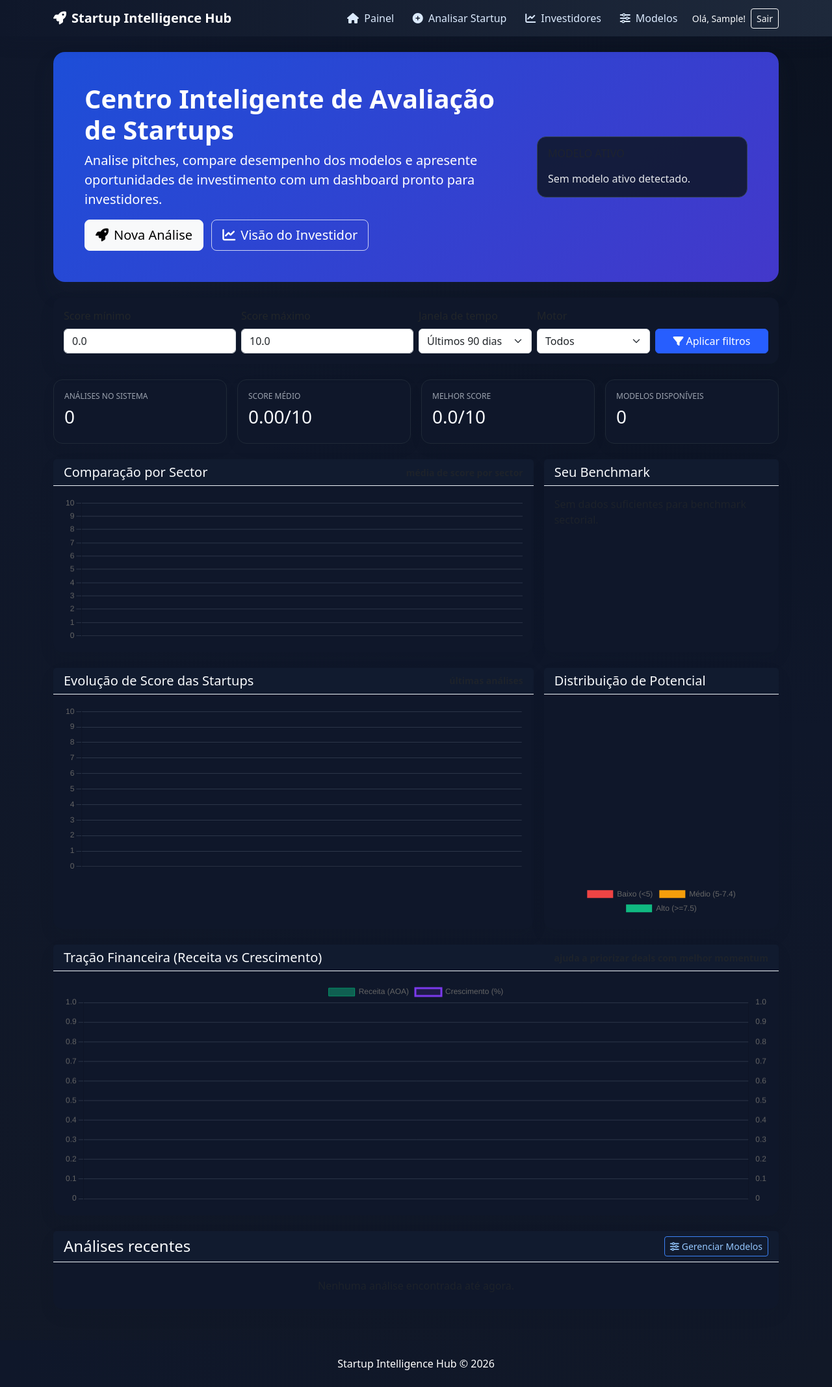
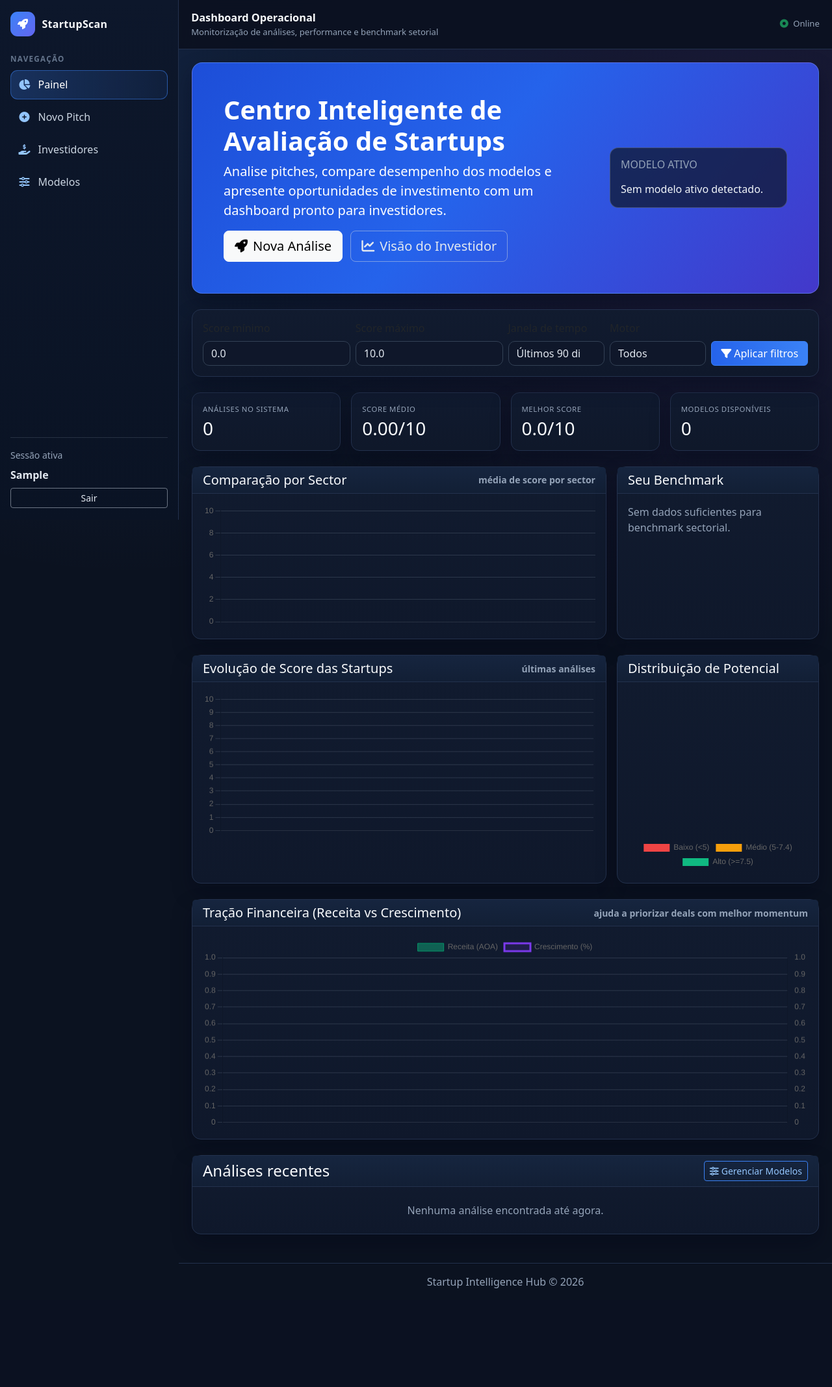
Before and after one commit to rickdeu/startupscan-backend, a Django app: page / in a window 1280 px wide. Shown: the whole page at 65% size. After the commit the page ends 1983 px from the top, so only its background shows below. Run offline with Django 5.2, Linux system fonts and the light colour scheme; the visitor is signed in with stand-in values (Sample User, id 1); data that the repository does not hold is empty; parts of the project's set-up code (start-up, migrations or seed data) failed here and were passed over; some libraries are stand-ins or nearby versions.

Commit message:
Redesenha frontend para layout admin com sidebar e topbar
Co-authored-by: André Hangalo <hangaloandre@gmail.com>

```diff
--- a/startupscan_api/templates/analyzer/base.html
+++ b/startupscan_api/templates/analyzer/base.html
@@ -12,64 +12,64 @@
     {% block extra_head %}{% endblock %}
 </head>
 <body class="app-body">
-    <nav class="navbar navbar-expand-lg navbar-dark app-navbar">
-        <div class="container">
-            <a class="navbar-brand" href="{% url 'dashboard' %}">
-                <i class="fas fa-rocket me-2"></i>Startup Intelligence Hub
+    <div class="app-shell">
+        <aside class="app-sidebar" id="appSidebar">
+            <div class="sidebar-brand">
+                <a href="{% url 'dashboard' %}" class="brand-link">
+                    <span class="brand-icon"><i class="fas fa-rocket"></i></span>
+                    <span class="brand-text">StartupScan</span>
                 </a>
-            <button class="navbar-toggler" type="button" data-bs-toggle="collapse" data-bs-target="#navbarNav">
-                <span class="navbar-toggler-icon"></span>
+            </div>
+            <div class="sidebar-caption">NAVEGAÇÃO</div>
+            <nav class="sidebar-nav">
+                <a class="sidebar-link {% if request.path == '/' %}active{% endif %}" href="{% url 'dashboard' %}">
+                    <i class="fas fa-chart-pie"></i><span>Painel</span>
+                </a>
+                <a class="sidebar-link {% if '/analyze/form/' in request.path %}active{% endif %}" href="{% url 'pitch_form' %}">
+                    <i class="fas fa-plus-circle"></i><span>Novo Pitch</span>
+                </a>
+                <a class="sidebar-link {% if '/investors/' in request.path %}active{% endif %}" href="{% url 'investor_dashboard' %}">
+                    <i class="fas fa-hand-holding-dollar"></i><span>Investidores</span>
+                </a>
+                {% if user.is_authenticated %}
+                <a class="sidebar-link {% if '/models/' in request.path %}active{% endif %}" href="{% url 'model_management' %}">
+                    <i class="fas fa-sliders"></i><span>Modelos</span>
+                </a>
+                {% endif %}
+            </nav>
+
+            <div class="sidebar-footer">
+                {% if user.is_authenticated %}
+                <div class="small text-muted mb-2">Sessão ativa</div>
+                <div class="fw-semibold mb-2">{{ user.first_name|default:user.username }}</div>
+                <form action="{% url 'logout' %}" method="post">
+                    {% csrf_token %}
+                    <button type="submit" class="btn btn-sm btn-outline-light w-100">Sair</button>
+                </form>
+                {% else %}
+                <a href="{% url 'login' %}" class="btn btn-sm btn-primary w-100 mb-2">Entrar</a>
+                <a href="{% url 'register' %}" class="btn btn-sm btn-outline-light w-100">Criar conta</a>
+                {% endif %}
+            </div>
+        </aside>
+
+        <div class="app-main">
+            <header class="app-topbar">
+                <div class="d-flex align-items-center gap-2">
+                    <button class="btn btn-sm btn-outline-light d-lg-none" id="sidebarToggleBtn" type="button">
+                        <i class="fas fa-bars"></i>
                     </button>
-            <div class="collapse navbar-collapse" id="navbarNav">
-                <ul class="navbar-nav ms-auto align-items-lg-center">
-                    <li class="nav-item">
-                        <a class="nav-link" href="{% url 'dashboard' %}">
-                            <i class="fas fa-home me-1"></i> Painel
-                        </a>
-                    </li>
-                    <li class="nav-item">
-                        <a class="nav-link" href="{% url 'pitch_form' %}">
-                            <i class="fas fa-plus-circle me-1"></i> Analisar Startup
-                        </a>
-                    </li>
-                    <li class="nav-item">
-                        <a class="nav-link" href="{% url 'investor_dashboard' %}">
-                            <i class="fas fa-chart-line me-1"></i> Investidores
-                        </a>
-                    </li>
-                    {% if user.is_authenticated %}
-                    <li class="nav-item">
-                        <a class="nav-link" href="{% url 'model_management' %}">
-                            <i class="fas fa-sliders me-1"></i> Modelos
-                        </a>
-                    </li>
-                    <li class="nav-item ms-lg-2">
-                        <span class="navbar-text small text-light">Olá, {{ user.first_name|default:user.username }}!</span>
-                    </li>
-                    <li class="nav-item ms-lg-2">
-                        <form action="{% url 'logout' %}" method="post" class="d-inline">
-                            {% csrf_token %}
-                            <button type="submit" class="btn btn-sm btn-outline-light">Sair</button>
-                        </form>
-                    </li>
-                    {% else %}
-                    <li class="nav-item">
-                        <a class="nav-link" href="{% url 'login' %}">
-                            <i class="fas fa-sign-in-alt me-1"></i> Entrar
-                        </a>
-                    </li>
-                    <li class="nav-item">
-                        <a class="nav-link" href="{% url 'register' %}">
-                            <i class="fas fa-user-plus me-1"></i> Registrar
-                        </a>
-                    </li>
-                    {% endif %}
-                </ul>
+                    <div>
+                        <div class="topbar-title">{% block topbar_title %}Dashboard Inteligente{% endblock %}</div>
+                        <div class="topbar-subtitle">{% block topbar_subtitle %}Visão consolidada de performance e oportunidades{% endblock %}</div>
                     </div>
                 </div>
-    </nav>
+                <div class="topbar-meta">
+                    <span><i class="fas fa-circle-dot me-1 text-success"></i> Online</span>
+                </div>
+            </header>
 
-    <main class="container my-4">
+            <main class="app-content">
                 {% if messages %}
                 <div class="mb-3">
                     {% for message in messages %}
@@ -82,13 +82,23 @@
                 {% block content %}{% endblock %}
             </main>
 
-    <footer class="app-footer text-white py-4 mt-5">
-        <div class="container text-center">
-            <p class="mb-0">Startup Intelligence Hub &copy; {% now "Y" %}</p>
+            <footer class="app-footer py-3">
+                <p class="mb-0 text-center">Startup Intelligence Hub &copy; {% now "Y" %}</p>
+            </footer>
         </div>
-    </footer>
+    </div>
 
     <script src="https://cdn.jsdelivr.net/npm/bootstrap@5.3.0/dist/js/bootstrap.bundle.min.js"></script>
+    <script>
+        (function () {
+            const toggle = document.getElementById("sidebarToggleBtn");
+            const sidebar = document.getElementById("appSidebar");
+            if (!toggle || !sidebar) return;
+            toggle.addEventListener("click", function () {
+                sidebar.classList.toggle("open");
+            });
+        })();
+    </script>
     {% block extra_scripts %}{% endblock %}
 </body>
 </html>
--- a/startupscan_api/templates/analyzer/dashboard.html
+++ b/startupscan_api/templates/analyzer/dashboard.html
@@ -1,4 +1,7 @@
 {% extends "analyzer/base.html" %}
+
+{% block topbar_title %}Dashboard Operacional{% endblock %}
+{% block topbar_subtitle %}Monitorização de análises, performance e benchmark setorial{% endblock %}
 
 {% block content %}
 <div class="hero-panel p-4 p-lg-5 mb-4">
--- a/startupscan_api/templates/analyzer/investor_dashboard.html
+++ b/startupscan_api/templates/analyzer/investor_dashboard.html
@@ -1,4 +1,7 @@
 {% extends "analyzer/base.html" %}
+
+{% block topbar_title %}Dashboard de Investidores{% endblock %}
+{% block topbar_subtitle %}Priorização de oportunidades por score, tração e risco{% endblock %}
 
 {% block content %}
 <div class="hero-panel p-4 mb-4">
--- a/startupscan_api/templates/analyzer/model_management.html
+++ b/startupscan_api/templates/analyzer/model_management.html
@@ -1,4 +1,7 @@
 {% extends "analyzer/base.html" %}
+
+{% block topbar_title %}Gestão de Modelos{% endblock %}
+{% block topbar_subtitle %}Treino, ativação, metadata e governança dos modelos{% endblock %}
 
 {% block content %}
 <div class="d-flex justify-content-between align-items-center mb-4">
--- a/startupscan_api/templates/analyzer/pitch_form.html
+++ b/startupscan_api/templates/analyzer/pitch_form.html
@@ -1,4 +1,7 @@
 {% extends "analyzer/base.html" %}
+
+{% block topbar_title %}Novo Pitch Multimodal{% endblock %}
+{% block topbar_subtitle %}Submeta texto, documento, áudio, vídeo e dados financeiros{% endblock %}
 
 {% block content %}
 <div class="card">
--- a/startupscan_api/templates/analyzer/result.html
+++ b/startupscan_api/templates/analyzer/result.html
@@ -1,4 +1,7 @@
 {% extends "analyzer/base.html" %}
+
+{% block topbar_title %}Resultado da Análise{% endblock %}
+{% block topbar_subtitle %}Diagnóstico automático com score, categorias e recomendações{% endblock %}
 
 {% block content %}
 <div class="card">
--- a/static/analyzer/css/styles.css
+++ b/static/analyzer/css/styles.css
@@ -1,213 +1,343 @@
 :root {
-    --app-dark: #0a0f1f;
-    --app-primary: #275efe;
-    --app-primary-soft: #eef3ff;
-    --app-text: #1c2434;
-    --app-bg-1: #eef2ff;
-    --app-bg-2: #f8f9fc;
-    --app-bg-3: #f3f5fa;
-    --card-bg: #ffffff;
-    --card-border: #e5e7eb;
-    --muted-text: #6b7280;
-    --header-bg: #f8fbff;
+    --bg-main: #0b1220;
+    --bg-surface: #111a2d;
+    --bg-surface-soft: #16223b;
+    --bg-sidebar: #0e1628;
+    --border-color: #23314d;
+    --text-main: #e5e7eb;
+    --text-soft: #94a3b8;
+    --primary: #3b82f6;
+    --primary-soft: rgba(59, 130, 246, 0.14);
+    --success: #10b981;
+    --warning: #f59e0b;
+    --danger: #ef4444;
+    --shadow-card: 0 14px 30px rgba(2, 6, 23, 0.35);
 }
 
-.app-body,
-.card,
-.kpi-card,
-.hero-panel,
-.glass-card,
-.app-navbar,
-.app-footer {
-    transition: background-color 0.25s ease, color 0.25s ease, border-color 0.25s ease, box-shadow 0.25s ease;
+* {
+    scrollbar-color: #334155 #0f172a;
 }
 
 .app-body {
-    background: radial-gradient(circle at top right, var(--app-bg-1) 0%, var(--app-bg-2) 45%, var(--app-bg-3) 100%);
-    color: var(--app-text);
+    margin: 0;
+    background:
+        radial-gradient(circle at 15% 5%, rgba(59, 130, 246, 0.14) 0%, rgba(59, 130, 246, 0) 36%),
+        radial-gradient(circle at 88% 12%, rgba(139, 92, 246, 0.12) 0%, rgba(139, 92, 246, 0) 36%),
+        var(--bg-main);
+    color: var(--text-main);
     min-height: 100vh;
 }
 
-.app-navbar {
-    background: linear-gradient(90deg, #0f172a, #1e293b);
-    box-shadow: 0 8px 24px rgba(15, 23, 42, 0.25);
+.app-shell {
+    display: flex;
+    min-height: 100vh;
 }
 
-.app-navbar .navbar-brand {
-    color: #ffffff !important;
-    font-weight: 700;
+.app-sidebar {
+    width: 275px;
+    background: linear-gradient(180deg, #0d172b 0%, #0a1324 100%);
+    border-right: 1px solid var(--border-color);
+    position: sticky;
+    top: 0;
+    height: 100vh;
+    padding: 1.15rem 1rem;
+    display: flex;
+    flex-direction: column;
+    z-index: 1020;
 }
 
-.app-navbar .nav-link {
-    color: #dbeafe !important;
-    font-weight: 500;
-    border-radius: 10px;
-    padding: 0.45rem 0.75rem !important;
-    margin: 0 0.15rem;
+.sidebar-brand {
+    margin-bottom: 1.1rem;
 }
 
-.app-navbar .nav-link:hover,
-.app-navbar .nav-link:focus {
-    color: #ffffff !important;
-    background: rgba(59, 130, 246, 0.25);
+.brand-link {
+    display: inline-flex;
+    align-items: center;
+    gap: 0.65rem;
+    text-decoration: none;
 }
 
-.app-navbar .navbar-text {
-    color: #f8fafc !important;
+.brand-icon {
+    width: 38px;
+    height: 38px;
+    border-radius: 11px;
+    background: linear-gradient(135deg, #3b82f6, #6366f1);
+    color: #fff;
+    display: inline-flex;
+    align-items: center;
+    justify-content: center;
 }
 
-.app-navbar .navbar-collapse {
-    border-radius: 12px;
+.brand-text {
+    color: #f8fafc;
+    font-weight: 700;
+    letter-spacing: 0.02em;
+}
+
+.sidebar-caption {
+    color: #64748b;
+    font-size: 0.73rem;
+    font-weight: 600;
+    letter-spacing: 0.11em;
+    margin: 0.5rem 0;
+}
+
+.sidebar-nav {
+    display: flex;
+    flex-direction: column;
+    gap: 0.25rem;
+}
+
+.sidebar-link {
+    display: flex;
+    align-items: center;
+    gap: 0.75rem;
+    text-decoration: none;
+    color: #cbd5e1;
+    font-weight: 500;
+    padding: 0.62rem 0.72rem;
+    border-radius: 11px;
+    border: 1px solid transparent;
+}
+
+.sidebar-link i {
+    width: 18px;
+    text-align: center;
+    color: #93c5fd;
+}
+
+.sidebar-link:hover {
+    color: #fff;
+    background: rgba(59, 130, 246, 0.12);
+    border-color: rgba(59, 130, 246, 0.3);
+}
+
+.sidebar-link.active {
+    color: #fff;
+    background: linear-gradient(90deg, rgba(59, 130, 246, 0.25), rgba(59, 130, 246, 0.09));
+    border-color: rgba(59, 130, 246, 0.5);
+}
+
+.sidebar-footer {
+    margin-top: auto;
+    border-top: 1px solid rgba(148, 163, 184, 0.2);
+    padding-top: 0.95rem;
+    color: #e2e8f0;
+}
+
+.app-main {
+    flex: 1;
+    min-width: 0;
+    display: flex;
+    flex-direction: column;
+}
+
+.app-topbar {
+    position: sticky;
+    top: 0;
+    z-index: 1010;
+    background: rgba(11, 18, 32, 0.94);
+    border-bottom: 1px solid var(--border-color);
+    backdrop-filter: blur(8px);
+    padding: 0.95rem 1.2rem;
+    display: flex;
+    align-items: center;
+    justify-content: space-between;
+}
+
+.topbar-title {
+    font-size: 1.02rem;
+    font-weight: 700;
+    color: #f8fafc;
+}
+
+.topbar-subtitle {
+    color: var(--text-soft);
+    font-size: 0.82rem;
+}
+
+.topbar-meta {
+    color: var(--text-soft);
+    font-size: 0.82rem;
+}
+
+.app-content {
+    padding: 1.25rem;
 }
 
 .app-footer {
-    background: linear-gradient(90deg, #0f172a, #111827);
+    margin-top: auto;
+    padding-left: 1.25rem;
+    padding-right: 1.25rem;
+    border-top: 1px solid var(--border-color);
+    color: var(--text-soft);
 }
 
 .hero-panel {
-    background: linear-gradient(135deg, #1d4ed8, #4338ca);
+    background: linear-gradient(130deg, #1d4ed8 0%, #2563eb 45%, #4338ca 100%);
     color: #fff;
-    border-radius: 18px;
-    box-shadow: 0 18px 30px rgba(31, 41, 55, 0.2);
+    border: 1px solid rgba(191, 219, 254, 0.25);
+    border-radius: 16px;
+    box-shadow: var(--shadow-card);
 }
 
 .glass-card {
-    background: rgba(255, 255, 255, 0.9);
-    color: #111827;
-    border: 1px solid rgba(148, 163, 184, 0.3);
-    border-radius: 14px;
+    background: rgba(15, 23, 42, 0.72);
+    border: 1px solid rgba(148, 163, 184, 0.35);
+    border-radius: 13px;
+    color: #f1f5f9;
 }
 
 .kpi-card {
-    background: var(--card-bg);
-    border-radius: 14px;
-    border: 1px solid var(--card-border);
+    background: linear-gradient(180deg, #101a2f, #0f182a);
+    border-radius: 13px;
+    border: 1px solid var(--border-color);
     padding: 1rem;
-    box-shadow: 0 8px 20px rgba(15, 23, 42, 0.06);
+    box-shadow: var(--shadow-card);
+}
+
+.kpi-card h3,
+.kpi-card h4 {
+    color: #f8fafc;
+    margin-bottom: 0;
 }
 
 .kpi-label {
     display: block;
     text-transform: uppercase;
-    font-size: 0.75rem;
-    color: var(--muted-text);
+    letter-spacing: 0.05em;
+    font-size: 0.71rem;
+    color: var(--text-soft);
     margin-bottom: 0.35rem;
 }
 
 .card {
-    border: 0;
     border-radius: 14px;
-    background: var(--card-bg);
-    box-shadow: 0 10px 24px rgba(15, 23, 42, 0.08);
+    border: 1px solid var(--border-color);
+    background: linear-gradient(180deg, #111b2f 0%, #0f182b 100%);
+    box-shadow: var(--shadow-card);
 }
 
 .card-header {
-    border-bottom: 1px solid #eef2f7;
+    border-bottom: 1px solid var(--border-color);
     font-weight: 600;
-    background: var(--header-bg);
-    color: var(--app-text);
+    background: linear-gradient(180deg, #16253f 0%, #121f35 100%);
+    color: #f8fafc;
+}
+
+.card .text-muted,
+.text-muted {
+    color: #94a3b8 !important;
+}
+
+.table {
+    color: var(--text-main);
+}
+
+.table th {
+    color: #cbd5e1;
+    font-size: 0.82rem;
+    text-transform: uppercase;
+    letter-spacing: 0.04em;
+}
+
+.table-hover > tbody > tr:hover > * {
+    --bs-table-accent-bg: rgba(37, 99, 235, 0.11);
+    color: #fff;
+}
+
+.table-striped > tbody > tr:nth-of-type(odd) > * {
+    --bs-table-accent-bg: rgba(15, 23, 42, 0.4);
 }
 
 .investor-thesis {
-    background: var(--app-primary-soft);
-    border-color: #c7d2fe !important;
+    background: rgba(37, 99, 235, 0.12);
+    border-color: rgba(37, 99, 235, 0.3) !important;
 }
 
-.table th {
-    font-size: 0.85rem;
-    color: #475569;
+.form-control,
+.form-select {
+    border-radius: 10px;
+    border-color: #334155;
+    background: #0f172a;
+    color: #e2e8f0;
 }
 
-.table td {
-    vertical-align: middle;
+.form-control::placeholder {
+    color: #64748b;
+}
+
+.form-control:focus,
+.form-select:focus {
+    background: #0f172a;
+    color: #f8fafc;
+    border-color: #3b82f6;
+    box-shadow: 0 0 0 0.25rem rgba(59, 130, 246, 0.24);
+}
+
+.btn-primary {
+    background: linear-gradient(90deg, #2563eb, #3b82f6);
+    border-color: #3b82f6;
+}
+
+.btn-primary:hover {
+    background: linear-gradient(90deg, #1d4ed8, #2563eb);
+    border-color: #2563eb;
+}
+
+.btn-outline-primary {
+    border-color: #3b82f6;
+    color: #93c5fd;
+}
+
+.btn-outline-primary:hover {
+    background: #3b82f6;
+    border-color: #3b82f6;
+    color: #e2e8f0;
+}
+
+.btn-outline-light {
+    border-color: rgba(203, 213, 225, 0.5);
+    color: #e2e8f0;
+}
+
+.btn-outline-light:hover {
+    background: rgba(203, 213, 225, 0.14);
+}
+
+.badge.bg-warning {
+    color: #111827 !important;
+}
+
+details summary {
+    cursor: pointer;
+}
+
+.table-responsive {
+    border-radius: 0 0 14px 14px;
 }
 
 canvas {
     max-width: 100%;
 }
 
-.hero-panel .btn-outline-light {
-    border-color: rgba(255, 255, 255, 0.75);
-    color: #fff;
-}
+@media (max-width: 991px) {
+    .app-sidebar {
+        position: fixed;
+        left: -285px;
+        transition: left 0.24s ease;
+        box-shadow: 0 18px 35px rgba(2, 6, 23, 0.45);
+    }
 
-.hero-panel .btn-outline-light:hover {
-    background: rgba(255, 255, 255, 0.2);
-    color: #fff;
-}
+    .app-sidebar.open {
+        left: 0;
+    }
 
-.theme-toggle-btn {
-    min-width: 38px;
-}
+    .app-topbar {
+        padding: 0.8rem 0.95rem;
+    }
 
-.table-responsive {
-    border-radius: 0 0 14px 14px;
-}
-
-.btn-primary {
-    background: var(--app-primary);
-    border-color: var(--app-primary);
-}
-
-.btn-primary:hover {
-    background: #1e4ae0;
-    border-color: #1e4ae0;
-}
-
-details summary {
-    cursor: pointer;
-}
-
-@media (max-width: 992px) {
-    .hero-panel .btn {
-        width: 100%;
-        margin-bottom: 0.5rem;
+    .app-content {
+        padding: 1rem;
     }
 }
-
-html[data-theme="dark"] {
-    --app-text: #e5e7eb;
-    --app-bg-1: #0b1220;
-    --app-bg-2: #0f172a;
-    --app-bg-3: #111827;
-    --card-bg: #0f172a;
-    --card-border: #1f2937;
-    --muted-text: #9ca3af;
-    --header-bg: #111b2f;
-    --app-primary-soft: #1e293b;
-}
-
-html[data-theme="dark"] .glass-card {
-    background: rgba(15, 23, 42, 0.88);
-    color: #e5e7eb;
-    border-color: #334155;
-}
-
-html[data-theme="dark"] .kpi-card h3,
-html[data-theme="dark"] .card h1,
-html[data-theme="dark"] .card h2,
-html[data-theme="dark"] .card h3,
-html[data-theme="dark"] .card h4,
-html[data-theme="dark"] .card h5,
-html[data-theme="dark"] .card h6 {
-    color: #f8fafc;
-}
-
-html[data-theme="dark"] .table {
-    color: #e5e7eb;
-}
-
-html[data-theme="dark"] .table th {
-    color: #cbd5e1;
-}
-
-html[data-theme="dark"] .btn-outline-primary {
-    color: #93c5fd;
-    border-color: #3b82f6;
-}
-
-html[data-theme="dark"] .btn-outline-primary:hover {
-    color: #0b1220;
-    background: #60a5fa;
-    border-color: #60a5fa;
-}
```
Lines whose indentation alone changed are shown as unchanged.
